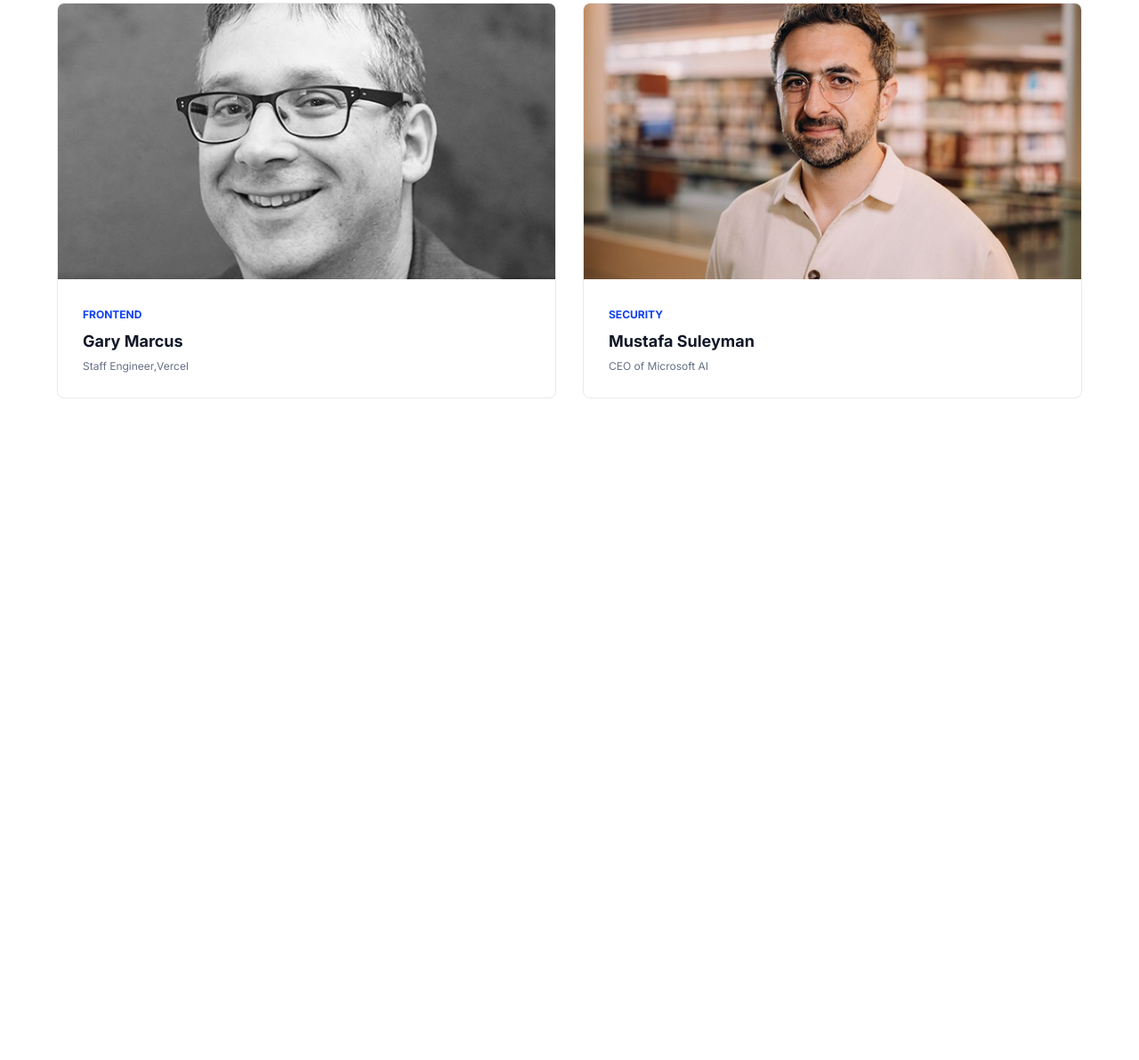
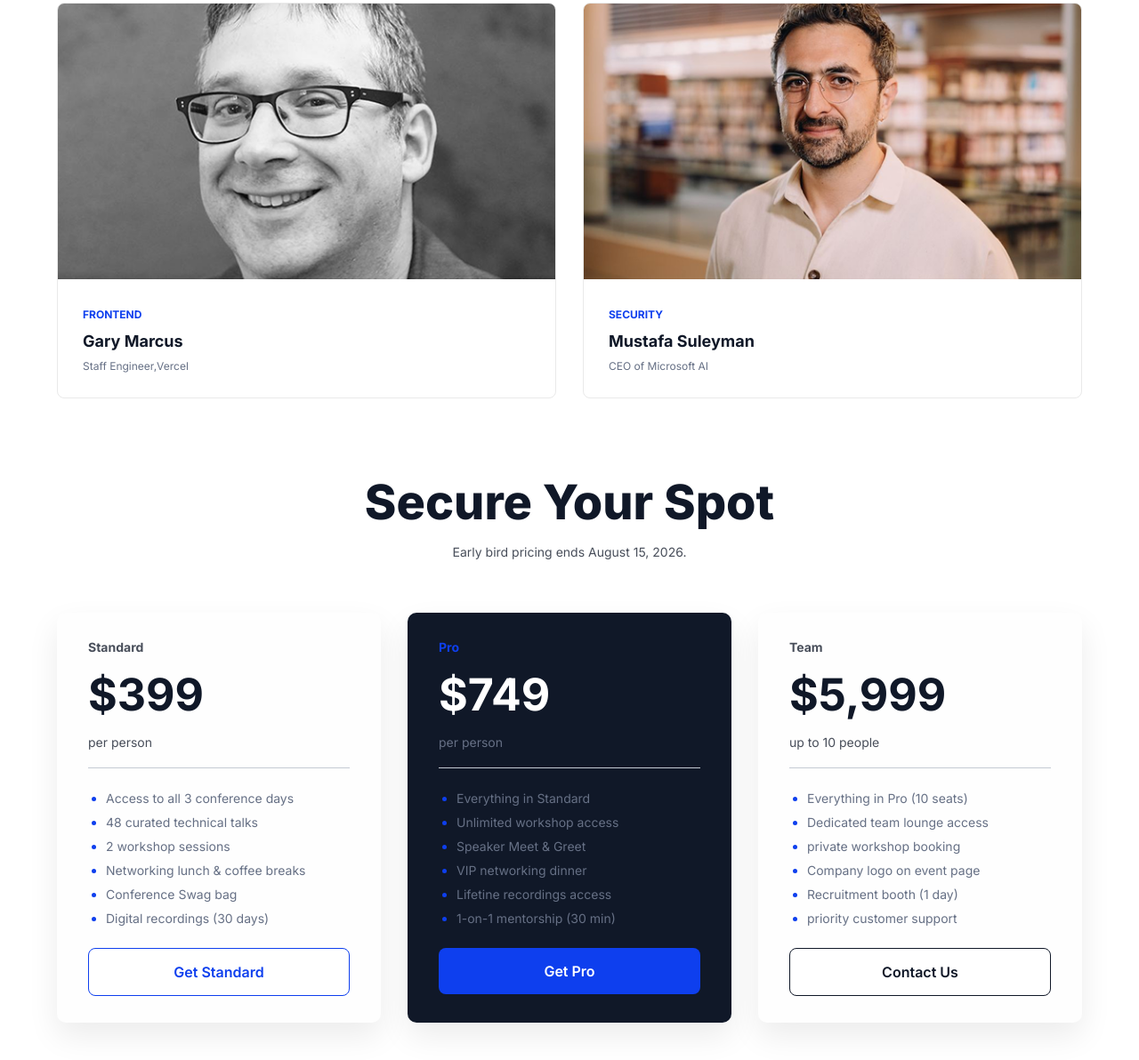
Before and after one commit to tamanna141101/Developer-Conference-, a plain HTML site: page index.html in a window 1280 px wide. Shown: the part 1431-2623 px from the top of the page at 89% size. Before the commit the page ends 1921 px from the top, so only its background shows below. Drawn offline with Linux system fonts and the light colour scheme.

Commit message:
pricing section adding

```diff
--- a/index.html
+++ b/index.html
@@ -146,7 +146,90 @@
 
     <!-- MEET THE SPEAKERS END -->
 
+    <!-- PRICING SECTION -->
 
+    <section class="pricing">
+        <div class="container">
+            <div class="section-title">
+                <h2>Secure Your Spot</h2>
+                <p>
+                    Early bird pricing ends August 15, 2026.
+                </p>
+            </div>
+
+            <div class="pricing-container">
+
+                <!-- Standard -->
+
+                <div class="price-card">
+                    <h3>Standard</h3>
+                    <h1>$399</h1>
+                    <p class="plan-text">
+                        per person
+                    </p>
+                    <ul>
+                        <li>Access to all 3 conference days</li>
+                        <li>48 curated technical talks</li>
+                        <li>2 workshop sessions</li>
+                        <li>Networking lunch & coffee breaks</li>
+                        <li>Conference Swag bag</li>
+                        <li>Digital recordings (30 days)</li>
+                    </ul>
+
+                    <a href="" class="price-btn-Standard price-btn">Get Standard</a>
+
+                </div>
+
+                <!-- Pro -->
+
+                <div class="price-card active">
+                    <h3 class="price-card-pro ">Pro</h3>
+                    <h1>$749</h1>
+                    <p class="plan-text">
+                        per person
+                    </p>
+                    <ul>
+                        <li>Everything in Standard</li>
+                        <li>Unlimited workshop access</li>
+                        <li>Speaker Meet & Greet</li>
+                        <li>VIP networking dinner</li>
+                        <li>Lifetine recordings access</li>
+                        <li>1-on-1 mentorship (30 min)</li>
+                    </ul>
+
+                    <a href="" class="price-btn-Pro price-btn">Get Pro</a>
+
+                </div>
+
+                <!-- Team -->
+
+                <div class="price-card">
+
+                    <h3>Team</h3>
+                    <h1>$5,999</h1>
+                    <p class="plan-text">
+                        up to 10 people
+                    </p>
+                    <ul>
+                        <li>Everything in Pro (10 seats)</li>
+                        <li>Dedicated team lounge access</li>
+                        <li>private workshop booking</li>
+                        <li>Company logo on event page</li>
+                        <li>Recruitment booth (1 day)</li>
+                        <li>priority customer support</li>
+                    </ul>
+
+                    <a href="" class="price-btn-team price-btn">Contact Us</a>
+
+                </div>
+
+            </div>
+
+        </div>
+
+    </section>
+
+    <!-- PRICING SECTION END -->
 </body>
 
 </html>
--- a/style.css
+++ b/style.css
@@ -18,6 +18,20 @@
     width: 90%;
     max-width: 1200px;
     margin: 18px auto;
+
+}
+
+.section-title{
+    text-align:center;
+    margin-bottom:50px;
+
+}
+
+.section-title h2{
+    font-size:54px;
+    font-weight:800;
+    color:#101828;
+    margin-bottom:15px;
 
 }
 
@@ -146,19 +160,7 @@
 
 }
 
-.section-title{
-    text-align:center;
-    margin-bottom:50px;
 
-}
-
-.section-title h2{
-    font-size:54px;
-    font-weight:800;
-    color:#101828;
-    margin-bottom:15px;
-
-}
 
 /* Grid */
 
@@ -217,3 +219,132 @@
     font-size:12px;
 
 }
+
+
+/*Pricing Section*/
+
+.pricing{
+    padding:24px 0;
+    background:#fff;
+
+}
+
+.pricing p{
+    font-size:14px;
+    color:#484e5a;
+    margin-bottom:15px;
+
+}
+.pricing-container{
+    display:grid;
+    grid-template-columns:repeat(3,1fr);
+    gap:30px;
+    margin-top:60px;
+
+}
+
+.price-card{
+    background:#fefefe;
+    padding:30px 35px;
+    border-radius:10px;
+    text-align:left;
+    box-shadow:0 15px 35px rgba(0,0,0,.08);
+
+
+}
+
+.price-card h3{
+    font-size:14px;
+    color:#484e5a;
+    margin-bottom:15px;
+
+}
+
+
+.price-card h1{
+    font-size:50px;
+    color:#101828;
+    margin-bottom:15px;
+
+}
+
+.plan-text{
+    color:#667085;
+    margin-bottom:30px;
+
+}
+
+
+ .price-card ul {
+   border-top: 1px solid #c4cad3;
+   margin-top: 20px;
+   padding: 20px;
+
+}
+.price-card ul li{
+    font-size:14px;
+    padding:5px 0;
+    color:#667085;
+
+}
+.price-card li::marker {
+    color: #0e3fee;
+}
+
+ .price-btn{
+    display:inline-block;
+    background:#fff;
+    width: 100%;
+    text-align: center;
+    text-decoration:none;
+    padding:16px 35px;
+    border-radius:8px;
+    font-weight:600;
+
+
+
+}
+
+.price-btn-Standard{
+    border:1px solid #0e3fee;
+    color:#0e3fee;
+}
+
+.price-btn-Pro{
+    background:#0e3fee;
+    color:#fff;
+
+
+}
+.price-btn-team{
+    border:1px solid #101828;
+    color:#101828;
+
+}
+
+
+.active{
+    background:#101828;
+    color:#667085;
+}
+
+.active h1{
+    color:#fff;
+
+}
+
+.active .plan-text{
+    color:#667085;
+
+}
+h3.price-card-pro{
+   color:#0e3fee;
+
+
+}
+
+.active ul li{
+    color:#667085;
+    border-color:r#667085;
+
+}
```
